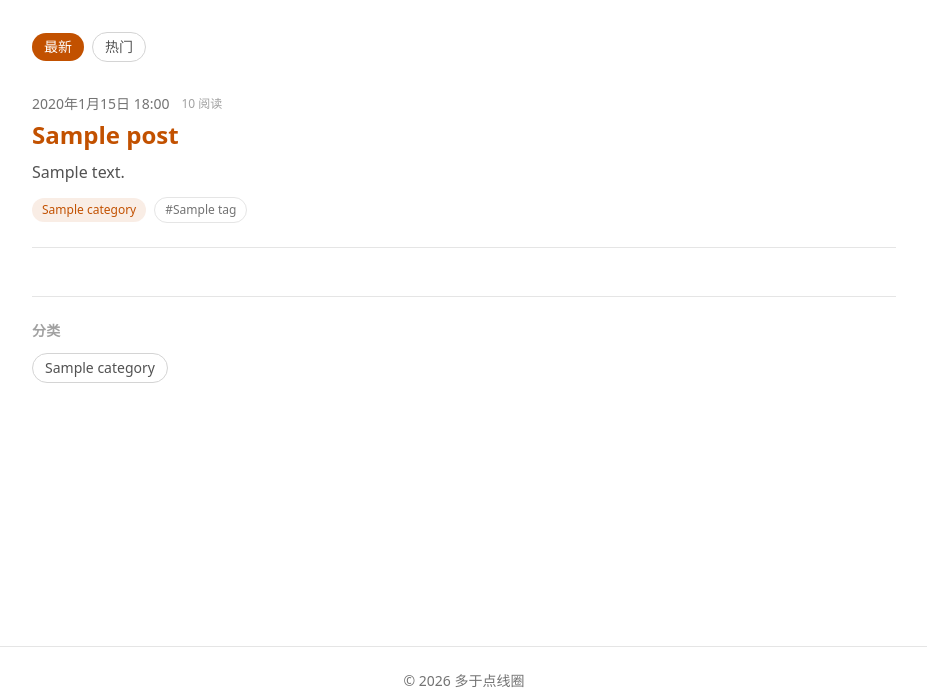
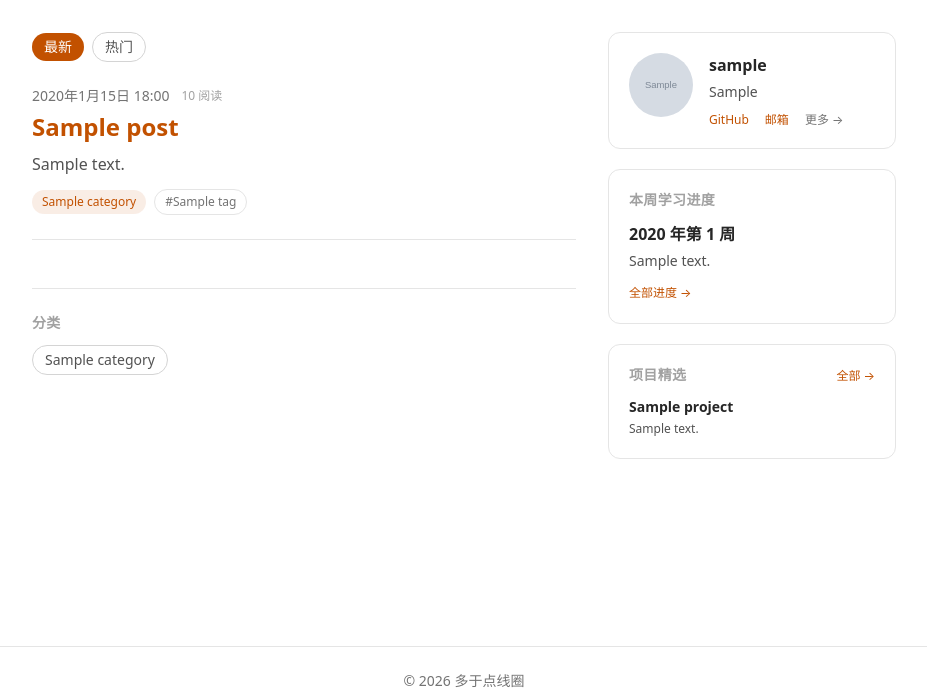
Before and after one commit to YHuaYang/my-python-learning, a Django app: page / in a window 1280 px wide. Shown: the part 57-756 px from the top of the page, without its empty margins (176-1103 px from the left). Run offline with Django 5.2, Linux system fonts and the light colour scheme; tables that the repository leaves empty hold one stand-in row (values such as "Sample post"); grey boxes marked "Sample" are stand-in pictures; style sheets or scripts are compiled from the project's sources; parts of the project's set-up code (start-up, migrations or seed data) failed here and were passed over.

Commit message:
feat: 首页按规划文档布局，加入 4 个内容区块
规划文档 2.2 节要求首页是「聚合入口」而非纯文章列表，
包含：个人简介卡片、今日歌曲、本周学习进度、项目精选。

视图（post_list）：
- 一次查 5 个模型，但每个区块都用 first() 或切片只取需要的数据，
  不先取全部再截断
- 今日歌曲按 date 精确匹配。没有当天的就不渲染该区块，
  不拿旧歌凑数，否则「今日歌曲」会变成「上一首歌」
- 本周进度取 first()，模型 Meta 已按 -year -week 排序
- 项目精选取前 3 个，顺序由后台 sort_order 手控
- Profile 用 get_or_create，还没填资料时返回空对象而不是 404

模板拆成 4 个片段（_profile_card / _today_song /
_latest_progress / _featured_projects），首页只负责组织布局：
- 桌面端两栏：主内容 minmax(0,1fr) + 侧边栏 18rem
- 用 lg:grid-cols-[...] 任意值语法，比固定栅格更精确
- 每个区块自带 {% if %} 判断，没数据时整块不渲染，
  不会出现「标题下有空白」的半残状态

实测：
- 6 个区块全部渲染
- DEBUG=True 与 DEBUG=False 下首页与其余 6 个页面均 200
- 31 个测试全部通过

```diff
--- /dev/null
+++ b/blog/templates/blog/_featured_projects.html
@@ -0,0 +1,20 @@
+{% if featured_projects %}
+    <section class="rounded-xl border border-neutral-200 p-5 dark:border-neutral-700">
+        <div class="flex items-baseline justify-between">
+            <h2 class="text-sm font-semibold uppercase tracking-wide text-neutral-400">项目精选</h2>
+            <a href="{% url 'projects' %}" class="text-xs text-brand hover:underline">全部 &rarr;</a>
+        </div>
+        <ul class="mt-3 space-y-3">
+            {% for project in featured_projects %}
+                <li>
+                    <a href="{% url 'project_detail' project.slug %}" class="block hover:text-brand">
+                        <p class="text-sm font-semibold">{{ project.name }}</p>
+                        {% if project.summary %}
+                            <p class="mt-0.5 text-xs leading-relaxed text-neutral-600 dark:text-neutral-400">{{ project.summary|truncatechars:50 }}</p>
+                        {% endif %}
+                    </a>
+                </li>
+            {% endfor %}
+        </ul>
+    </section>
+{% endif %}
--- /dev/null
+++ b/blog/templates/blog/_latest_progress.html
@@ -0,0 +1,14 @@
+{% if latest_progress %}
+    <section class="rounded-xl border border-neutral-200 p-5 dark:border-neutral-700">
+        <h2 class="text-sm font-semibold uppercase tracking-wide text-neutral-400">本周学习进度</h2>
+        <a href="{% url 'progress_detail' latest_progress.year latest_progress.week %}"
+           class="mt-3 block hover:text-brand">
+            <p class="text-base font-semibold">{{ latest_progress }}</p>
+            {% if latest_progress.summary %}
+                <p class="mt-1 text-sm leading-relaxed text-neutral-600 dark:text-neutral-400">{{ latest_progress.summary }}</p>
+            {% endif %}
+        </a>
+        <a href="{% url 'progress_list' %}"
+           class="mt-3 inline-block text-xs text-brand hover:underline">全部进度 &rarr;</a>
+    </section>
+{% endif %}
--- /dev/null
+++ b/blog/templates/blog/_profile_card.html
@@ -0,0 +1,30 @@
+{% if profile.nickname %}
+    <section class="rounded-xl border border-neutral-200 p-5 dark:border-neutral-700">
+        <div class="flex items-start gap-4">
+            {% if profile.avatar_url %}
+                <img src="{{ profile.avatar_url }}" alt="{{ profile.nickname }}"
+                     class="h-16 w-16 shrink-0 rounded-full object-cover">
+            {% else %}
+                <div class="flex h-16 w-16 shrink-0 items-center justify-center rounded-full bg-brand/10 text-xl font-semibold text-brand dark:bg-brand/20">
+                    {{ profile.nickname|slice:":1" }}
+                </div>
+            {% endif %}
+            <div class="min-w-0">
+                <p class="text-base font-semibold">{{ profile.nickname }}</p>
+                {% if profile.tagline %}
+                    <p class="mt-1 text-sm leading-relaxed text-neutral-600 dark:text-neutral-400">{{ profile.tagline }}</p>
+                {% endif %}
+                <p class="mt-2 flex flex-wrap gap-x-4 gap-y-1 text-xs">
+                    {% if profile.github_url %}
+                        <a href="{{ profile.github_url }}" target="_blank" rel="noopener noreferrer"
+                           class="text-brand hover:underline">GitHub</a>
+                    {% endif %}
+                    {% if profile.email %}
+                        <a href="mailto:{{ profile.email }}" class="text-brand hover:underline">邮箱</a>
+                    {% endif %}
+                    <a href="{% url 'about' %}" class="text-neutral-500 hover:text-brand dark:text-neutral-400">更多 &rarr;</a>
+                </p>
+            </div>
+        </div>
+    </section>
+{% endif %}
--- /dev/null
+++ b/blog/templates/blog/_today_song.html
@@ -0,0 +1,29 @@
+{% if today_song %}
+    <section class="rounded-xl border border-neutral-200 p-5 dark:border-neutral-700">
+        <h2 class="text-sm font-semibold uppercase tracking-wide text-neutral-400">今日歌曲</h2>
+        <div class="mt-3 flex items-start gap-4">
+            {% if today_song.cover_url %}
+                <img src="{{ today_song.cover_url }}" alt="{{ today_song.title }} 封面"
+                     class="h-16 w-16 shrink-0 rounded-lg object-cover">
+            {% endif %}
+            <div class="min-w-0 flex-1">
+                <p class="text-base font-semibold">
+                    {% if today_song.song_url %}
+                        <a href="{{ today_song.song_url }}" target="_blank" rel="noopener noreferrer"
+                           class="hover:text-brand">{{ today_song.title }}</a>
+                    {% else %}
+                        {{ today_song.title }}
+                    {% endif %}
+                </p>
+                <p class="text-sm text-neutral-500 dark:text-neutral-400">{{ today_song.artist }}</p>
+                {% if today_song.comment %}
+                    <p class="mt-2 text-sm leading-relaxed text-neutral-600 dark:text-neutral-400">{{ today_song.comment }}</p>
+                {% endif %}
+            </div>
+        </div>
+        {% if today_song.embed_url %}
+            <iframe class="mt-3 h-20 w-full rounded-lg" frameborder="0"
+                    allow="autoplay; encrypted-media" src="{{ today_song.embed_url }}"></iframe>
+        {% endif %}
+    </section>
+{% endif %}
--- a/blog/templates/blog/post_list.html
+++ b/blog/templates/blog/post_list.html
@@ -1,6 +1,8 @@
 {% extends "blog/base.html" %}
 {% block content %}
-    <div class="mb-8 flex items-center gap-2 text-sm">
+    <div class="grid gap-8 lg:grid-cols-[minmax(0,1fr)_18rem]">
+        <div class="min-w-0">
+            <div class="mb-6 flex items-center gap-2 text-sm">
                 {% for value, label in sort_options.items %}
                     {% if value == sort %}
                         <span class="rounded-full bg-brand px-3 py-1 text-white">{{ label }}</span>
@@ -30,4 +32,13 @@
                     </div>
                 </nav>
             {% endif %}
+        </div>
+
+        <aside class="space-y-5">
+            {% include "blog/_profile_card.html" %}
+            {% include "blog/_today_song.html" %}
+            {% include "blog/_latest_progress.html" %}
+            {% include "blog/_featured_projects.html" %}
+        </aside>
+    </div>
 {% endblock %}
--- a/blog/views.py
+++ b/blog/views.py
@@ -9,6 +9,8 @@ views.py 处理用户请求：查数据 → 选模板 → 返回 HTML。
 否则草稿（published_date 为 NULL）会被直接访问到。
 筛选条件「列表里过滤了、详情里忘了过滤」是内容站最常见的越权漏洞。
 """
+from datetime import date
+
 from django.shortcuts import render,get_object_or_404
 from .models import Post,Category,Tag,DailySong,Project,WeeklyProgress,Profile
 from .forms import SearchForm
@@ -27,7 +29,12 @@ DEFAULT_SORT = 'latest'
 
 
 def post_list(request):
-    """首页：已发布文章列表，支持「最新 / 热门」切换。"""
+    """首页：文章列表 + 个人简介 / 今日歌曲 / 本周进度 / 项目精选。
+
+    规划文档把首页定位为「聚合入口」而不是纯文章列表，
+    所以这里要一次查多个模型。每个区块都用 first() 或切片取少量数据，
+    不用全部取出来再截断。
+    """
     posts = (
         Post.objects
         .filter(status='published')
@@ -42,6 +49,9 @@ def post_list(request):
     if sort not in SORT_OPTIONS:
         sort = DEFAULT_SORT
 
+    # WIDGET_LIMIT：首页只展示少量内容，完整列表在各自的独立页面
+    widget_limit = 5
+
     if sort == 'hot':
         # 热门排序必须在 Python 层算，所以先把全部结果取出来。
         # 这里有意不用 Paginator：热门排序需要先对整个集合排序才能
@@ -52,8 +62,21 @@ def post_list(request):
     else:
         # 用 get_page 而不是 page：page() 在页码非法时抛异常导致 500，
         # get_page() 会把非法页码自动修正为第 1 页或最后一页
-        paginator = Paginator(posts, 5)
+        paginator = Paginator(posts, widget_limit)
         page_obj = paginator.get_page(request.GET.get('page'))
+
+    # 今日歌曲：按日期精确匹配。没有当天的就不显示这个区块，
+    # 不拿旧歌凑数，否则「今日歌曲」会变成「上一首歌」
+    today_song = DailySong.objects.filter(date=date.today()).first()
+
+    # 本周进度：取最新一条（模型 Meta 已按 -year、-week 排序）
+    latest_progress = WeeklyProgress.objects.first()
+
+    # 项目精选：已经在后台用 sort_order 手控好了顺序，取前 3 个
+    featured_projects = Project.objects.all()[:3]
+
+    # 个人资料：Profile 是单例，还没填时返回空对象而不是 404
+    profile, _ = Profile.objects.get_or_create(pk=1)
 
     return render(request, 'blog/post_list.html', {
         'posts': page_obj,
@@ -61,6 +84,10 @@ def post_list(request):
         'categories': categories,
         'sort': sort,
         'sort_options': SORT_OPTIONS,
+        'today_song': today_song,
+        'latest_progress': latest_progress,
+        'featured_projects': featured_projects,
+        'profile': profile,
     })
 
 
```
Lines whose indentation alone changed are shown as unchanged.
